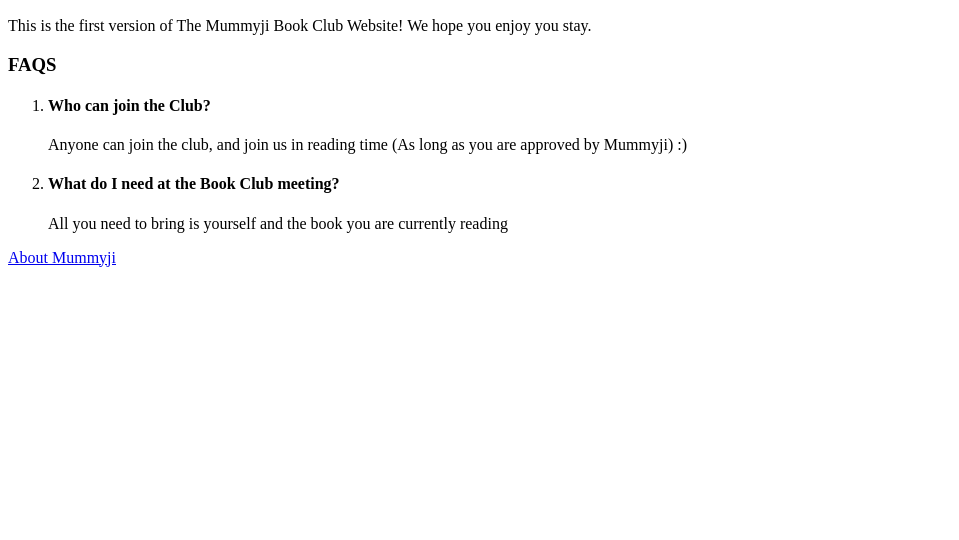
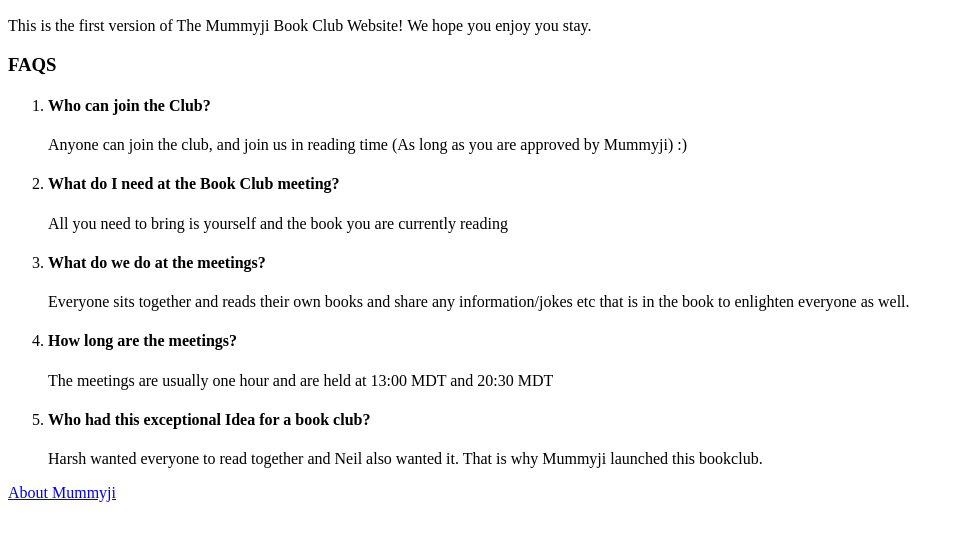
Before and after one commit to Harsh-Sarvaiya/TheMummyjiBookclub, a plain HTML site: page index.html in a window 1280 px wide. Shown: the part 110-650 px from the top of the page, without its empty margins (0-959 px from the left). Drawn offline with Linux system fonts and the light colour scheme.

Commit message:
Added FAQS 3 4 and 5

```diff
--- a/index.html
+++ b/index.html
@@ -21,6 +21,21 @@
             <li>
                 <h4>What do I need at the Book Club meeting?</h4>
                 <p>All you need to bring is yourself and the book you are currently reading</p>
+            </li>
+
+            <li>
+                <h4>What do we do at the meetings?</h4>
+                <p>Everyone sits together and reads their own books and share any information/jokes etc that is in the book to enlighten everyone as well.</p>
+            </li>
+
+            <li>
+                <h4>How long are the meetings?</h4>
+                <p>The meetings are usually one hour and are held at 13:00 MDT and 20:30 MDT</p>
+            </li>
+
+            <li>
+                <h4>Who had this exceptional Idea for a book club?</h4>
+                <p>Harsh wanted everyone to read together and Neil also wanted it. That is why Mummyji launched this bookclub.</p>
             </li>
         </ol>
 
```
